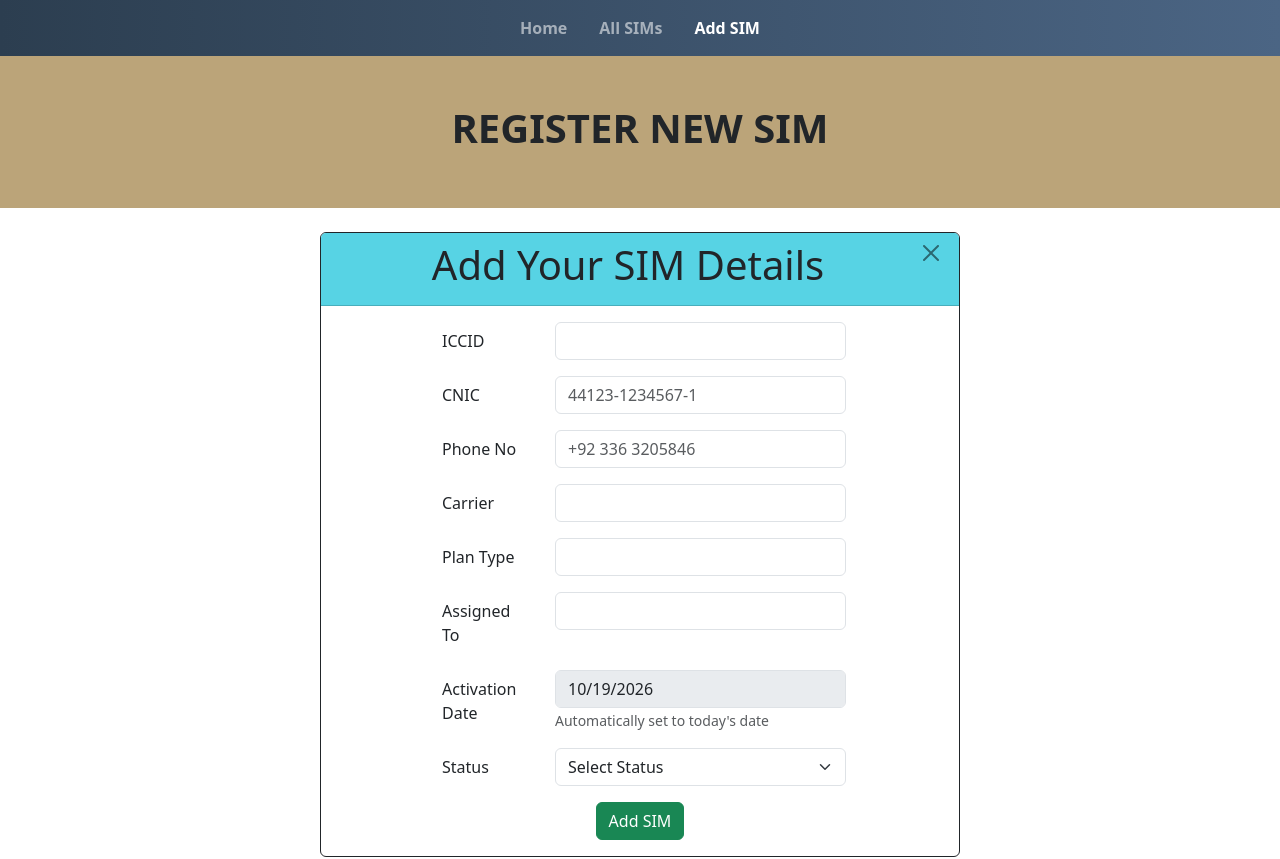
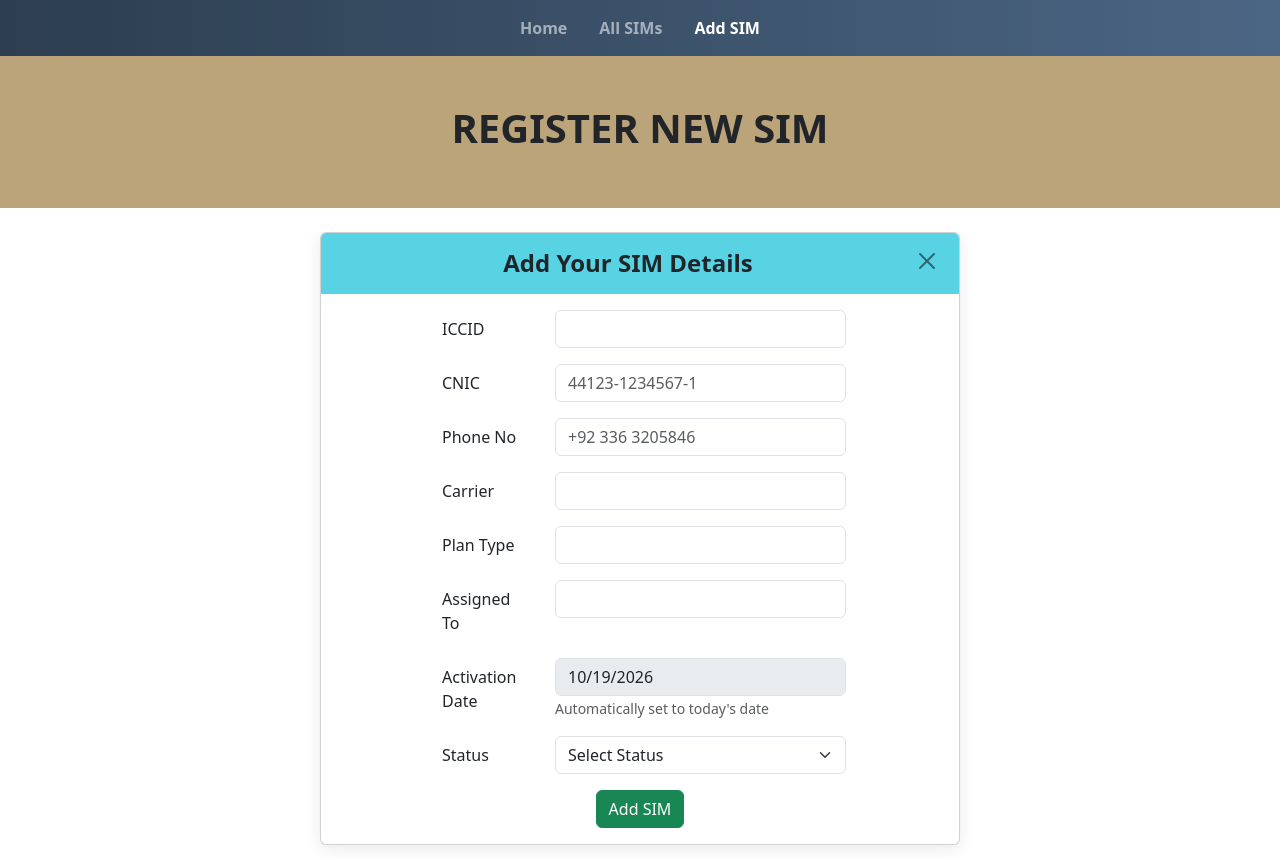
Before and after one commit to Surender-Rathore/sim-management-system-frontend, a React (Vite) app: page /add-sim in a window 1280 px wide. Shown: the top 859 px of the page. Built offline with nearby package versions, Linux system fonts and the light colour scheme; no server answers.

Commit message:
Add shared form styles and restyle card and header on Add and Edit SIM

```diff
--- a/src/pages/AddSim.jsx
+++ b/src/pages/AddSim.jsx
@@ -17,6 +17,7 @@ import { useNavigate } from "react-router-dom";
 import { useState } from "react";
 import { createSimCard } from "../api/simCard";
 import { formatCnic, validateSimForm } from "../utils/Validatesim";
+import "../styles/form-ui.css";
 
 const AddSim = () => {
   const navigate = useNavigate();
@@ -81,15 +82,9 @@ const AddSim = () => {
         }}
       >
         <Card
-          className="mx-auto"
-          color="dark"
-          outline
-          style={{
-            width: "100%",
-            maxWidth: "40rem",
-          }}
+          className="sim-form-card"
         >
-          <CardHeader style={{ backgroundColor: "#57d3e4" }}>
+          <CardHeader className="sim-form-header">
             <CloseButton
               style={{
                 color: "red",
@@ -119,7 +114,7 @@ const AddSim = () => {
                   <FormFeedback>{errors.iccid}</FormFeedback>
                 </Col>
               </FormGroup>
-            </Form>
+              </Form>
             {/* cnic Field */}
             <Form>
               <FormGroup row className="justify-content-center">
--- a/src/pages/EditSim.jsx
+++ b/src/pages/EditSim.jsx
@@ -17,6 +17,7 @@ import toast from "react-hot-toast";
 import { useEffect, useState } from "react";
 import { getSimCardById, updateSimCard } from "../api/simCard";
 import { formatCnic, validateSimForm } from "../utils/Validatesim";
+import "../styles/form-ui.css";
 
 const EditSim = () => {
   const navigate = useNavigate();
@@ -84,15 +85,9 @@ const EditSim = () => {
         }}
       >
         <Card
-          className="mx-auto"
-          color="dark"
-          outline
-          style={{
-            width: "100%",
-            maxWidth: "40rem",
-          }}
+        className="sim-form-card"
         >
-          <CardHeader style={{ backgroundColor: "#57d3e4" }}>
+          <CardHeader className="sim-form-header">
             <CloseButton
               style={{
                 color: "red",
--- /dev/null
+++ b/src/styles/form-ui.css
@@ -0,0 +1,27 @@
+.sim-form-card {
+        width: 100%;
+        max-width: 40rem;
+        margin: 0 auto 40px;
+        border: 1px solid #e3e8ef;
+        border-radius: 14px;
+        overflow: hidden;
+        box-shadow: 0 4px 16px rgba(15, 37, 69, 0.1);
+}
+
+.sim-form-header {
+        background: #57d3e4;
+        padding: 16px 20px;
+        border-bottom: none;
+}
+
+.sim-form-header h1 {
+        font-size: 1.5rem;
+        font-weight: 600;
+        margin: 0;
+}
+
+.sim-form-card .sim-form-header {
+        background: #57d3e4;
+        padding: 16px 20px;
+        border-bottom: none;
+}
```
